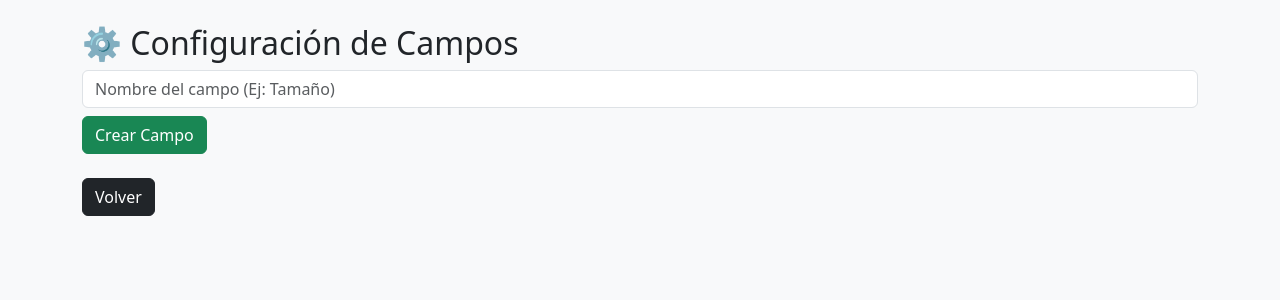
After one commit to psvacg0035-art/gestor_pizzas, a Flask app: page /admin_campos in a window 1280 px wide. The commit adds this page. Shown: the top 300 px of the page. Run offline with Flask 3, Linux system fonts and the light colour scheme; data that the repository does not hold is empty.

Commit message:
actualizacion

```diff
--- a/app.py
+++ b/app.py
@@ -7,10 +7,6 @@ from openpyxl.utils import get_column_letter
 import io
 
 app = Flask(__name__)
-
-# ============================
-# 🔴 CONFIGURACIÓN SEGURA POSTGRESQL
-# ============================
 
 database_url = os.getenv("DATABASE_URL")
 
@@ -26,7 +22,7 @@ app.config["SQLALCHEMY_TRACK_MODIFICATIONS"] = False
 db = SQLAlchemy(app)
 
 # ============================
-# MODELO
+# MODELO ORIGINAL (NO TOCADO)
 # ============================
 
 class Pedido(db.Model):
@@ -44,17 +40,33 @@ class Pedido(db.Model):
     metodo_pago = db.Column(db.String(50))
     fecha = db.Column(db.Date, default=datetime.today)
 
-# Crear tablas
+# ============================
+# NUEVOS MODELOS DINÁMICOS
+# ============================
+
+class CampoConfig(db.Model):
+    id = db.Column(db.Integer, primary_key=True)
+    nombre = db.Column(db.String(100))
+    activo = db.Column(db.Boolean, default=True)
+    opciones = db.relationship("OpcionCampo", backref="campo", cascade="all, delete")
+
+class OpcionCampo(db.Model):
+    id = db.Column(db.Integer, primary_key=True)
+    nombre = db.Column(db.String(100))
+    campo_id = db.Column(db.Integer, db.ForeignKey("campo_config.id"))
+
 with app.app_context():
     db.create_all()
 
 # ============================
-# RUTAS
+# INDEX (MODIFICADO SOLO PARA MOSTRAR CAMPOS)
 # ============================
 
 @app.route("/")
 def index():
     hoy = datetime.today().date()
+
+    campos = CampoConfig.query.filter_by(activo=True).all()
 
     pedidos_activos = Pedido.query.filter(
         Pedido.estado != "Entregado",
@@ -77,19 +89,34 @@ def index():
         total_dia=total_dia,
         total_entregado=total_entregado,
         total_general=total_general,
-        fecha_hoy=hoy
+        fecha_hoy=hoy,
+        campos=campos
     )
+
+# ============================
+# AGREGAR PEDIDO (MODIFICADO SOLO PARA LEER CAMPOS DINÁMICOS)
+# ============================
 
 @app.route("/agregar", methods=["POST"])
 def agregar():
     cliente = request.form["cliente"]
     departamento = request.form["departamento"]
     telefono = request.form["telefono"]
-    sabor = request.form["sabor"]
     cantidad = int(request.form["cantidad"])
     precio = int(request.form["precio"])
     hora = request.form["hora"]
     observaciones = request.form.get("observaciones")
+
+    # 🔥 Capturar campos dinámicos
+    campos = CampoConfig.query.filter_by(activo=True).all()
+    seleccion = []
+
+    for campo in campos:
+        valor = request.form.get(f"campo_{campo.id}")
+        if valor:
+            seleccion.append(valor)
+
+    sabor_final = " - ".join(seleccion)
 
     total = cantidad * precio
 
@@ -97,7 +124,7 @@ def agregar():
         cliente=cliente,
         departamento=departamento,
         telefono=telefono,
-        sabor=sabor,
+        sabor=sabor_final,
         cantidad=cantidad,
         precio=precio,
         total=total,
@@ -110,108 +137,34 @@ def agregar():
 
     return redirect("/")
 
-@app.route("/cambiar_estado/<int:id>/<estado>")
-def cambiar_estado(id, estado):
-    pedido = Pedido.query.get(id)
-    if pedido:
-        pedido.estado = estado
-        db.session.commit()
-    return redirect("/")
+# ============================
+# PANEL ADMIN CAMPOS
+# ============================
 
-@app.route("/entregar", methods=["POST"])
-def entregar():
-    pedido_id = request.form.get("pedido_id")
-    metodo_pago = request.form.get("metodo_pago")
+@app.route("/admin_campos")
+def admin_campos():
+    campos = CampoConfig.query.all()
+    return render_template("admin_campos.html", campos=campos)
 
-    pedido = Pedido.query.get(pedido_id)
+@app.route("/crear_campo", methods=["POST"])
+def crear_campo():
+    nombre = request.form["nombre"]
+    nuevo = CampoConfig(nombre=nombre)
+    db.session.add(nuevo)
+    db.session.commit()
+    return redirect("/admin_campos")
 
-    if pedido:
-        pedido.estado = "Entregado"
-        pedido.metodo_pago = metodo_pago
-        db.session.commit()
-
-    return redirect("/")
-
-@app.route("/eliminar/<int:id>")
-def eliminar(id):
-    pedido = Pedido.query.get(id)
-    if pedido:
-        db.session.delete(pedido)
-        db.session.commit()
-    return redirect("/")
+@app.route("/crear_opcion/<int:campo_id>", methods=["POST"])
+def crear_opcion(campo_id):
+    nombre = request.form["nombre"]
+    nueva = OpcionCampo(nombre=nombre, campo_id=campo_id)
+    db.session.add(nueva)
+    db.session.commit()
+    return redirect("/admin_campos")
 
 # ============================
-# HISTORIAL COMPLETO
+# TODO LO DEMÁS NO SE TOCA
 # ============================
 
-@app.route("/historial")
-def historial():
-    pedidos = Pedido.query.order_by(Pedido.fecha.desc(), Pedido.id.desc()).all()
-    return render_template("historial.html", pedidos=pedidos)
-
-# ============================
-# EXPORTAR A EXCEL
-# ============================
-
-@app.route("/exportar_excel")
-def exportar_excel():
-    pedidos = Pedido.query.order_by(Pedido.fecha.asc(), Pedido.id.asc()).all()
-
-    wb = Workbook()
-    ws = wb.active
-    ws.title = "Historial Pedidos"
-
-    encabezados = [
-        "ID",
-        "Fecha",
-        "Cliente",
-        "Departamento",
-        "Telefono",
-        "Sabor",
-        "Cantidad",
-        "Precio",
-        "Total",
-        "Estado",
-        "Observaciones",
-        "Metodo Pago"
-    ]
-
-    ws.append(encabezados)
-
-    for p in pedidos:
-        ws.append([
-            p.id,
-            p.fecha,
-            p.cliente,
-            p.departamento,
-            p.telefono,
-            p.sabor,
-            p.cantidad,
-            p.precio,
-            p.total,
-            p.estado,
-            p.observaciones or "",
-            p.metodo_pago or ""
-        ])
-
-    # Ajustar ancho automático
-    for col in ws.columns:
-        max_length = 0
-        col_letter = get_column_letter(col[0].column)
-        for cell in col:
-            if cell.value:
-                max_length = max(max_length, len(str(cell.value)))
-        ws.column_dimensions[col_letter].width = max_length + 2
-
-    output = io.BytesIO()
-    wb.save(output)
-    output.seek(0)
-
-    return send_file(
-        output,
-        download_name="historial_pedidos.xlsx",
-        as_attachment=True
-    )
-
-if __name__ == "__main__":
-    app.run(debug=True)
+# (Aquí pegas exactamente todas tus rutas originales:
+# cambiar_estado, entregar, eliminar, historial, exportar_excel)
--- /dev/null
+++ b/templates/admin_campos.html
@@ -0,0 +1,41 @@
+<!DOCTYPE html>
+<html>
+<head>
+    <title>Admin Campos</title>
+    <link href="https://cdn.jsdelivr.net/npm/bootstrap@5.3.2/dist/css/bootstrap.min.css" rel="stylesheet">
+</head>
+<body class="bg-light">
+
+<div class="container mt-4">
+
+<h2>⚙️ Configuración de Campos</h2>
+
+<form method="POST" action="/crear_campo" class="mb-4">
+<input class="form-control" name="nombre" placeholder="Nombre del campo (Ej: Tamaño)">
+<button class="btn btn-success mt-2">Crear Campo</button>
+</form>
+
+{% for campo in campos %}
+<div class="card p-3 mb-3">
+<h5>{{ campo.nombre }}</h5>
+
+<form method="POST" action="/crear_opcion/{{ campo.id }}">
+<input class="form-control" name="nombre" placeholder="Nueva opción">
+<button class="btn btn-primary mt-2">Agregar Opción</button>
+</form>
+
+<ul class="mt-2">
+{% for opcion in campo.opciones %}
+<li>{{ opcion.nombre }}</li>
+{% endfor %}
+</ul>
+
+</div>
+{% endfor %}
+
+<a href="/" class="btn btn-dark">Volver</a>
+
+</div>
+
+</body>
+</html>
```
Also changed, not shown: templates/index.html (+8 -1 lines).
